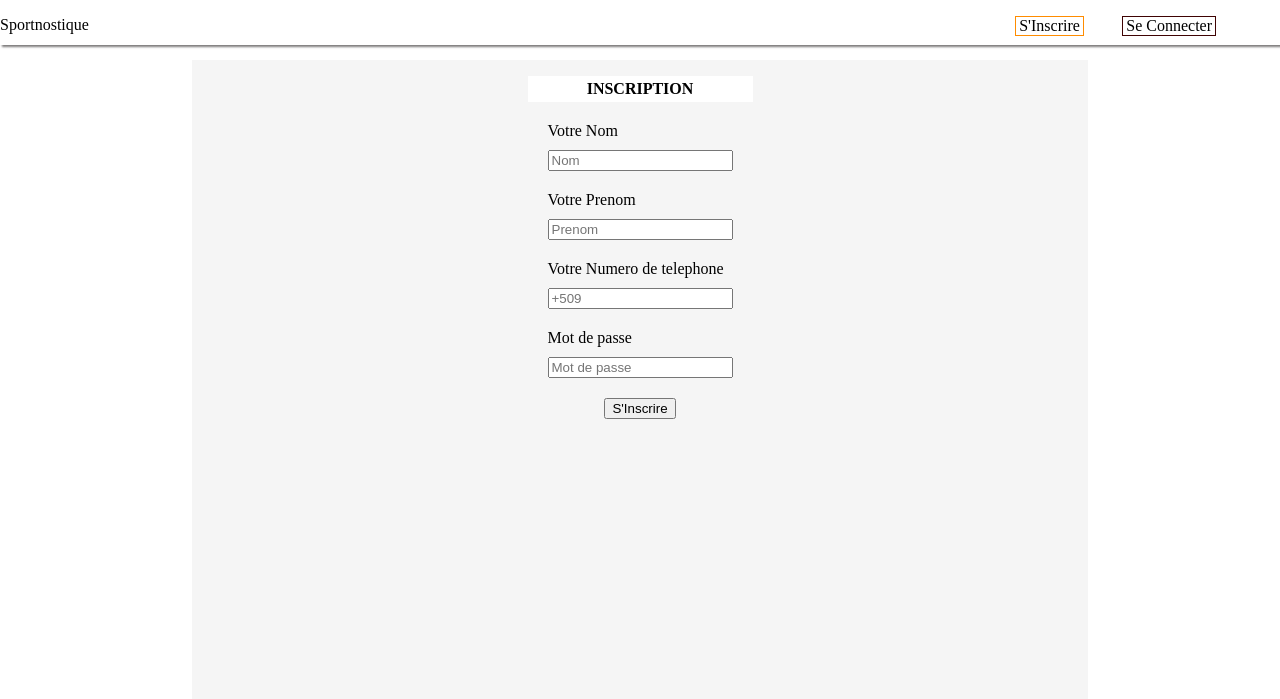
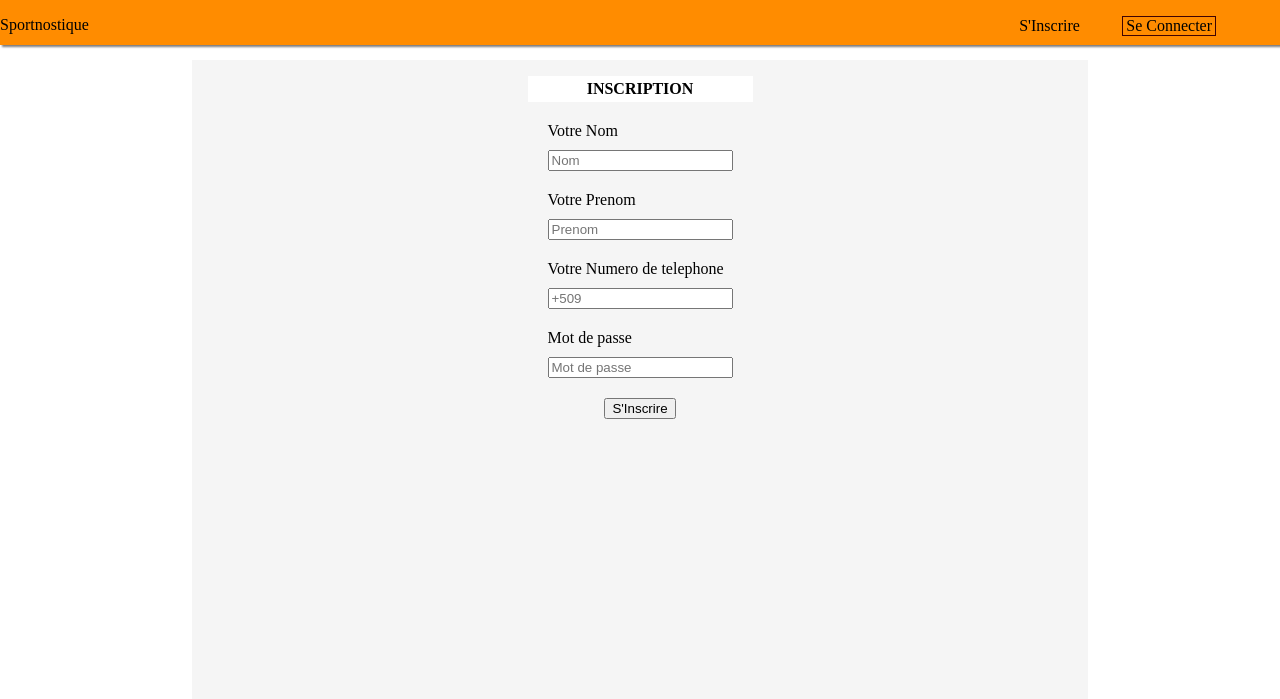
Before and after one commit to berginaluidgy/Sportnostique, a Django app: page / in a window 1280 px wide. Shown: the top 699 px of the page. Run offline with Django 5.2, Linux system fonts and the light colour scheme.

Commit message:
Update Home.html

```diff
--- a/Sportapp/Templates/page/Home.html
+++ b/Sportapp/Templates/page/Home.html
@@ -17,6 +17,7 @@
  <style>
      header{
     height: 45px;
+         background:darkorange;
 
 }
 
```
